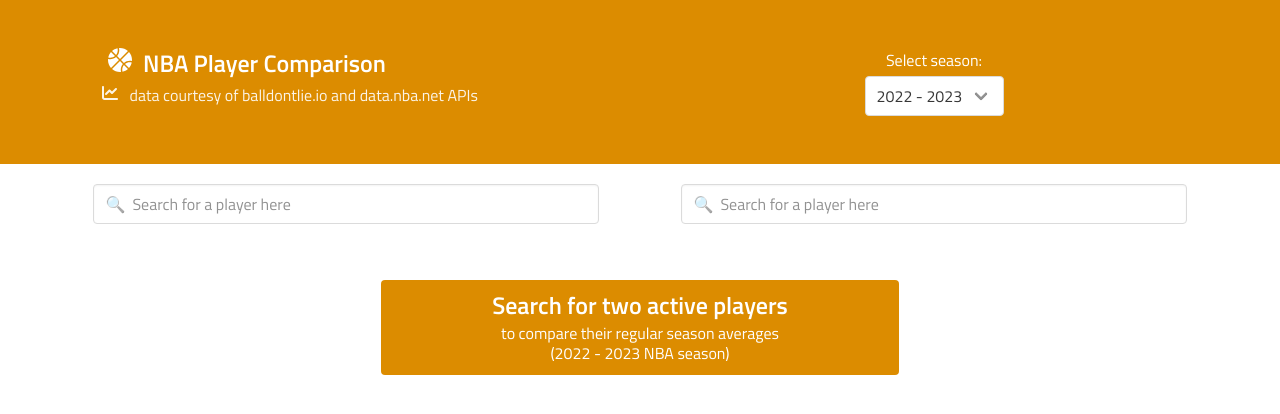
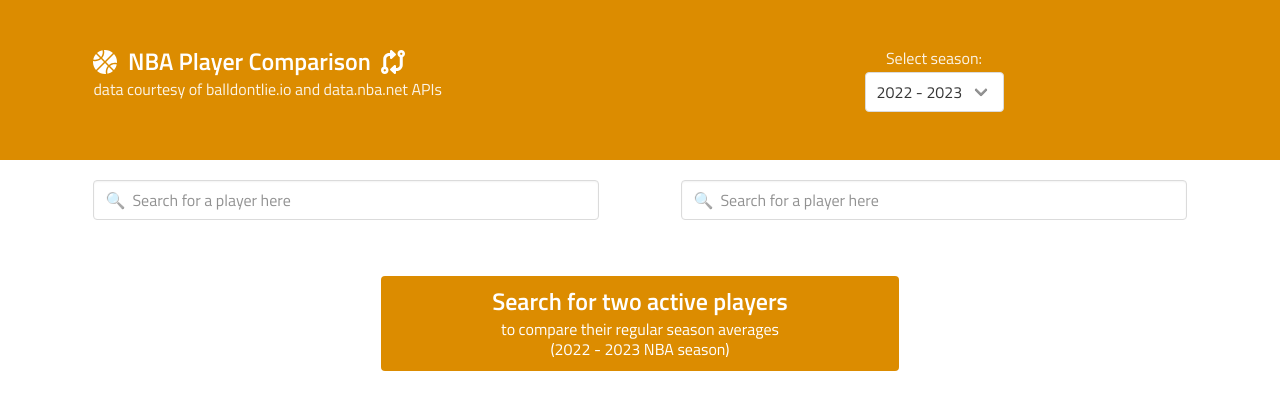
Before and after one commit to timsj/nba-player-comp, a website built with Parcel: page index.html in a window 1280 px wide. Built offline with nearby package versions, Linux system fonts and the light colour scheme.

Commit message:
cleanup hero

```diff
--- a/index.html
+++ b/index.html
@@ -30,22 +30,22 @@
         <div class="container">
           <div class="columns">
             <div class="column">
-              <p class="title is-4">
+              <p class="title is-4 header">
                 <span class="icon">
                   <i class="fa-solid fa-basketball"></i>
                 </span>
-                &nbsp;NBA Player Comparison
+                &nbsp;&nbsp;NBA Player Comparison&nbsp;&nbsp;
+                <span class="icon">
+                  <i class="fa-solid fa-code-compare"></i>
+                </span>
               </p>
-              <p class="subtitle is-6">
-                <span class="icon">
-                  <i class="fa-solid fa-chart-line"></i>
-                </span>
-                &nbsp;data courtesy of balldontlie.io and data.nba.net APIs
+              <p class="subtitle is-6 header">
+                data courtesy of balldontlie.io and data.nba.net APIs
               </p>
             </div>
             <div class="column">
               <div class="select-label">
-                <label for="years">Select season:</label>
+                <label for="years" class="subtitle is-6">Select season:</label>
               </div>
               <div class="level">
                 <div class="level-item has-text-centered">
--- a/src/css/mystyles.css
+++ b/src/css/mystyles.css
@@ -85,6 +85,15 @@
   margin-bottom: 0.25rem;
 }
 
+p.header {
+  display: flex;
+  align-items: center;
+}
+
+p.header span {
+  margin-left: 0 !important;
+}
+
 /* normalize placeholder opacity */
 ::placeholder {
   opacity: 0.54;
```
